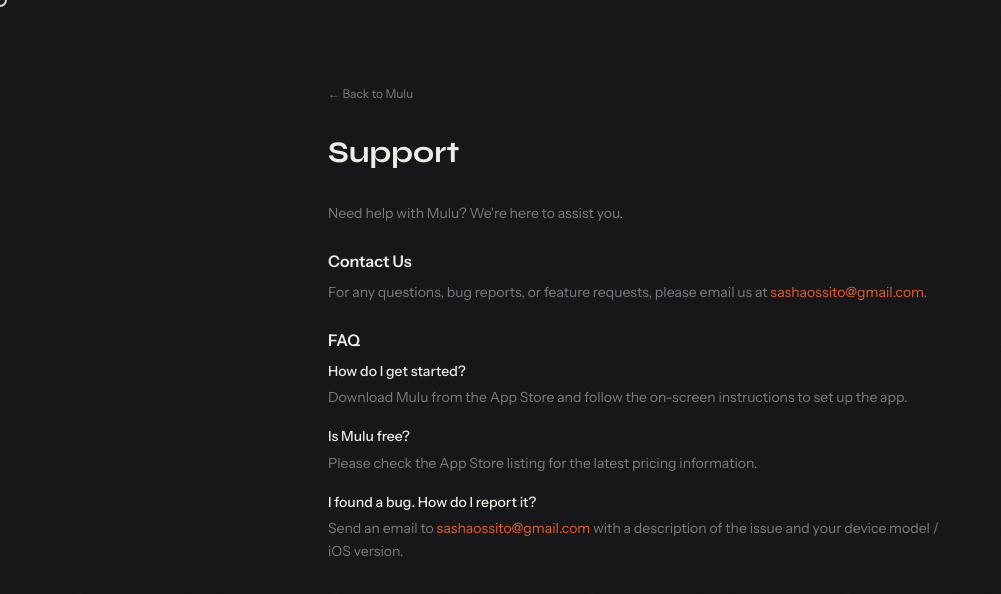
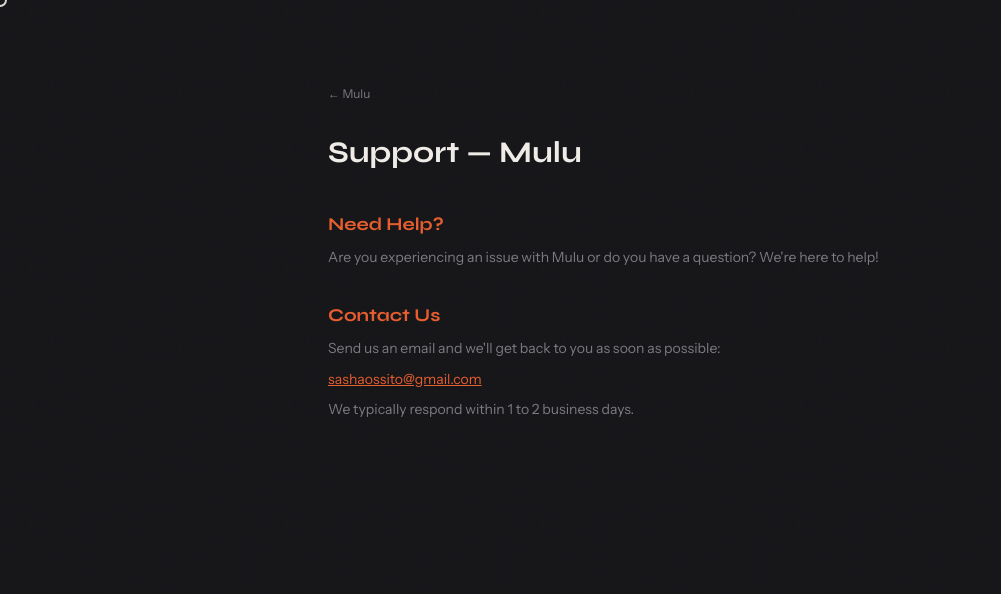
Before and after one commit to SashaDiz/alexanderosso, a Next.js app: page /mulu/support in a window 1280 px wide. Shown: the top 594 px of the page, without its empty margins (0-1001 px from the left). Built offline with nearby package versions, Linux system fonts and the light colour scheme.

Commit message:
Update support page title and content for clarity

```diff
--- a/app/mulu/support/page.tsx
+++ b/app/mulu/support/page.tsx
@@ -1,7 +1,8 @@
 import Link from "next/link";
 
 export const metadata = {
-  title: "Mulu — Support",
+  title: "Support — Mulu",
+  description: "Get help and support for Mulu, the digital detox journal app.",
 };
 
 export default function SupportPage() {
@@ -12,73 +13,43 @@
           href="/mulu"
           className="text-xs text-muted hover:text-foreground transition-colors mb-8 inline-block"
         >
-          &larr; Back to Mulu
+          &larr; Mulu
         </Link>
 
-        <h1 className="font-display font-bold text-3xl mb-8">Support</h1>
+        <h1 className="font-display font-bold text-3xl mb-10">
+          Support — Mulu
+        </h1>
 
-        <div className="space-y-6 text-sm text-muted leading-relaxed">
-          <p>
-            Need help with Mulu? We&apos;re here to assist you.
-          </p>
-
+        <div className="space-y-8 text-sm text-muted leading-relaxed">
           <section>
-            <h2 className="text-foreground font-semibold text-base mb-2">
-              Contact Us
+            <h2 className="text-accent font-display font-bold text-lg mb-2">
+              Need Help?
             </h2>
             <p>
-              For any questions, bug reports, or feature requests, please email
-              us at{" "}
-              <a
-                href="mailto:sashaossito@gmail.com"
-                className="text-accent hover:underline"
-              >
-                sashaossito@gmail.com
-              </a>
-              .
+              Are you experiencing an issue with Mulu or do you have a question?
+              We&apos;re here to help!
             </p>
           </section>
 
           <section>
-            <h2 className="text-foreground font-semibold text-base mb-2">
-              FAQ
+            <h2 className="text-accent font-display font-bold text-lg mb-2">
+              Contact Us
             </h2>
-            <div className="space-y-4">
-              <div>
-                <h3 className="text-foreground font-medium mb-1">
-                  How do I get started?
-                </h3>
             <p>
-                  Download Mulu from the App Store and follow the on-screen
-                  instructions to set up the app.
+              Send us an email and we&apos;ll get back to you as soon as
+              possible:
             </p>
-              </div>
-              <div>
-                <h3 className="text-foreground font-medium mb-1">
-                  Is Mulu free?
-                </h3>
-                <p>
-                  Please check the App Store listing for the latest pricing
-                  information.
-                </p>
-              </div>
-              <div>
-                <h3 className="text-foreground font-medium mb-1">
-                  I found a bug. How do I report it?
-                </h3>
-                <p>
-                  Send an email to{" "}
+            <p className="mt-2">
               <a
                 href="mailto:sashaossito@gmail.com"
-                    className="text-accent hover:underline"
+                className="text-accent underline hover:opacity-80 transition-opacity"
               >
                 sashaossito@gmail.com
-                  </a>{" "}
-                  with a description of the issue and your device model / iOS
-                  version.
+              </a>
             </p>
-              </div>
-            </div>
+            <p className="mt-2">
+              We typically respond within 1 to 2 business days.
+            </p>
           </section>
         </div>
       </main>
```
Lines whose indentation alone changed are shown as unchanged.
